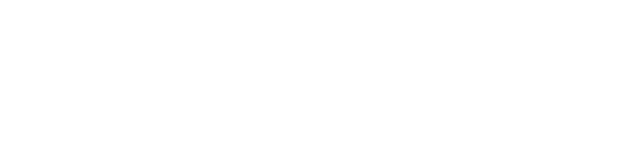
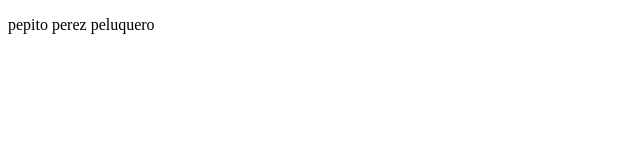
Before and after one commit to alvarezperezda/HiFindProbando, a plain HTML site: page index.html in a window 1280 px wide. Shown: the whole page, without its empty margins (0-640 px from the left). Drawn offline with Linux system fonts and the light colour scheme.

Commit message:
cuarto cambio

```diff
--- a/index.html
+++ b/index.html
@@ -7,6 +7,6 @@
     <title>Document</title>
 </head>
 <body>
-
+    <p>pepito perez peluquero</p>
 </body>
 </html>
```
